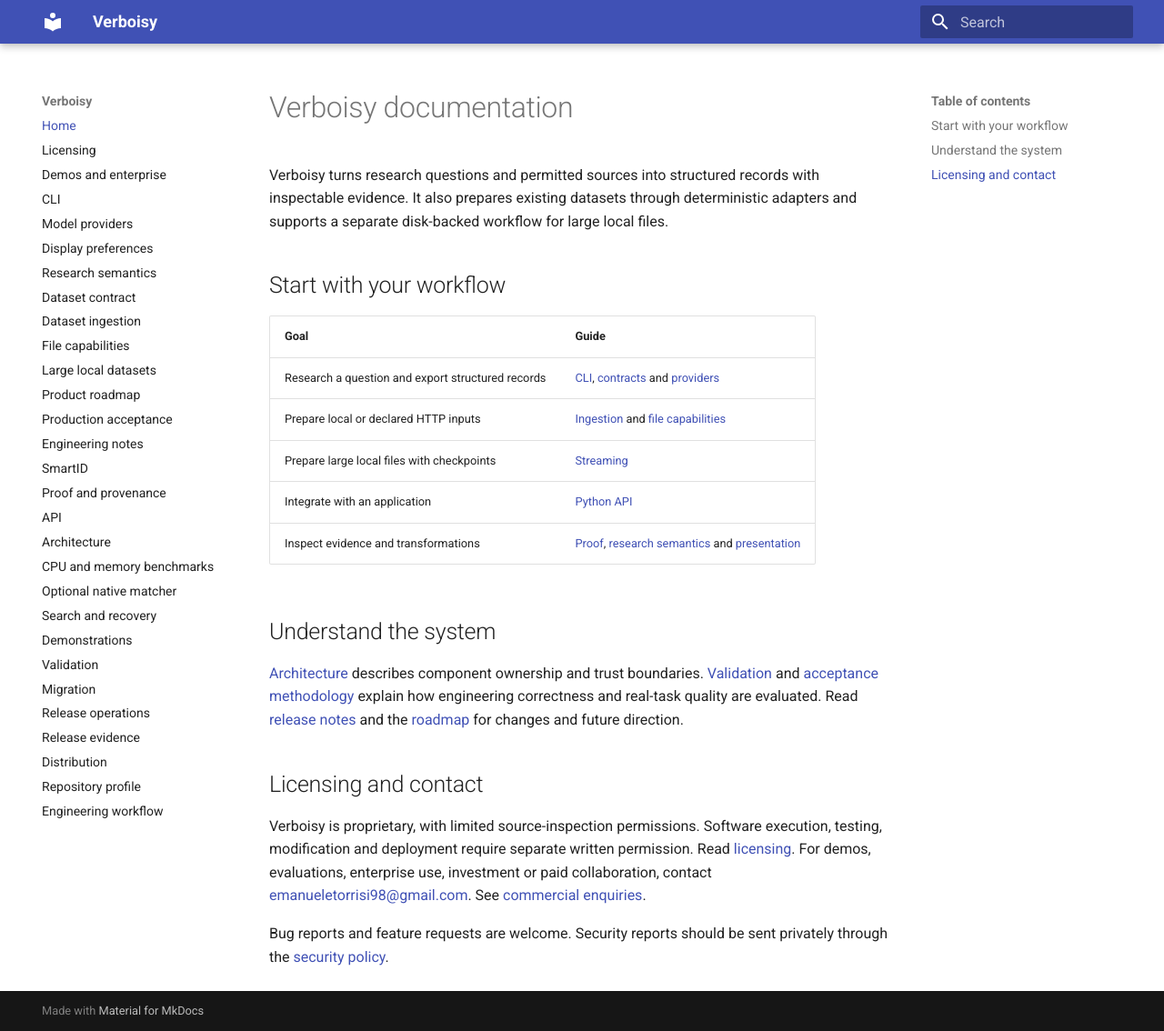
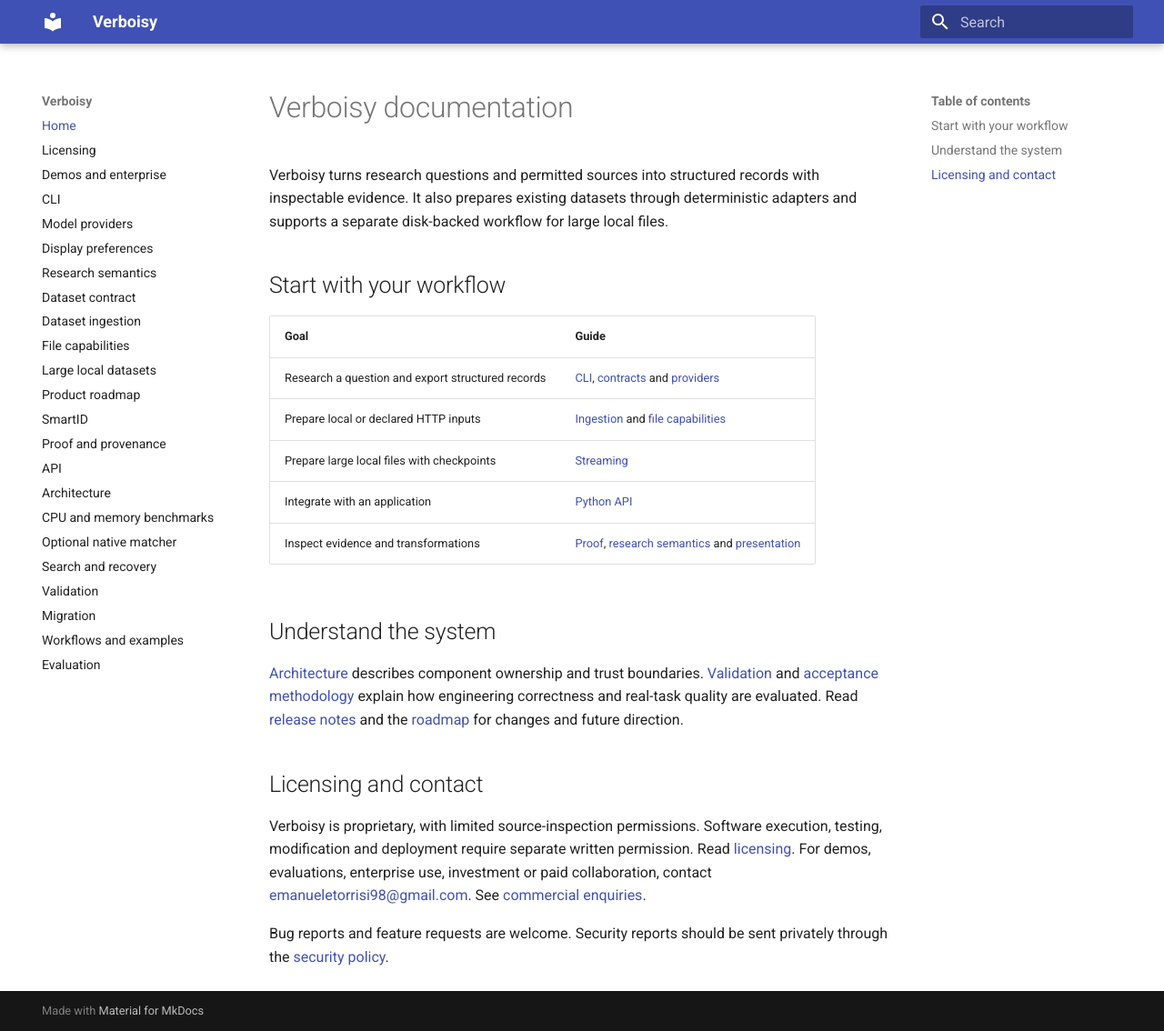
Before and after one commit to EmanueleTorrisi/verboisy, an MkDocs documentation site: the page built from docs/index.md, in a window 1280 px wide and 1134 px high. Shown: the whole window at 91% size. Built offline with MkDocs 1.6.1 and Material for MkDocs 9.7.7, drawn with Linux system fonts in a browser that asks for light colours.

Commit message:
docs: replace internal release navigation with applied workflows

```diff
--- a/mkdocs.yml
+++ b/mkdocs.yml
@@ -18,8 +18,6 @@
   - File capabilities: formats.md
   - Large local datasets: streaming.md
   - Product roadmap: development-roadmap.md
-  - Production acceptance: production-acceptance.md
-  - Engineering notes: engineering-history.md
   - SmartID: smartid.md
   - Proof and provenance: proof.md
   - API: api.md
@@ -27,11 +25,7 @@
   - CPU and memory benchmarks: benchmarks.md
   - Optional native matcher: native.md
   - Search and recovery: search-and-recovery.md
-  - Demonstrations: demo.md
   - Validation: validation.md
   - Migration: migration.md
-  - Release operations: release.md
-  - Release evidence: release-checklist.md
-  - Distribution: distribution.md
-  - Repository profile: repository-profile.md
-  - Engineering workflow: commit-policy.md
+  - Workflows and examples: examples.md
+  - Evaluation: evaluation.md
```
